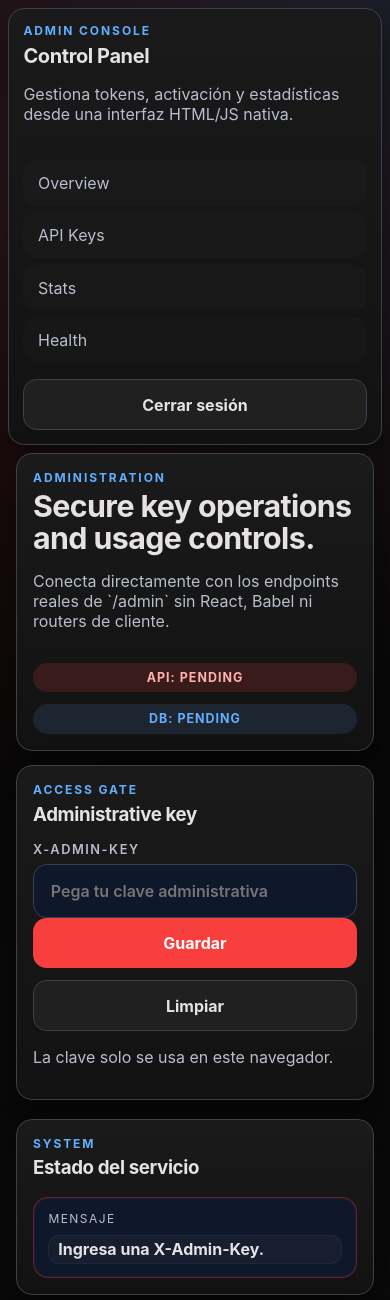
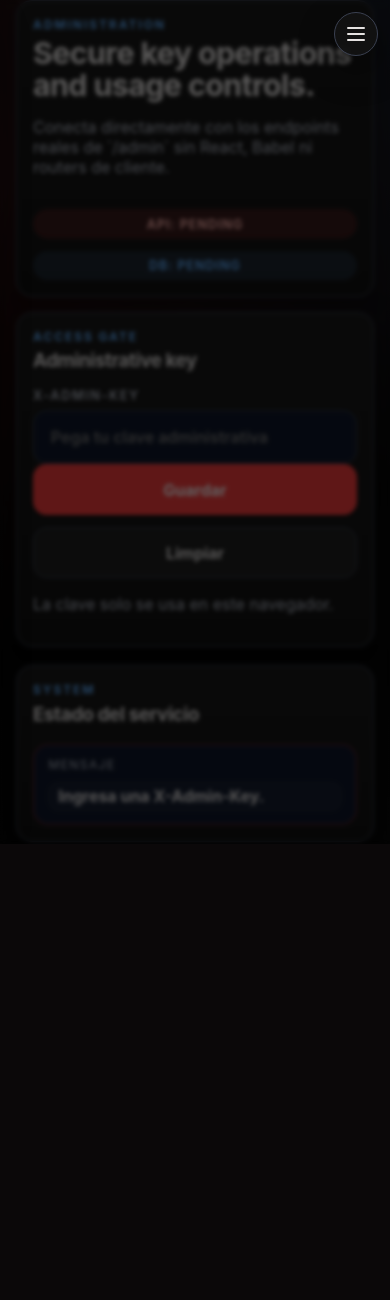
Before and after one commit to CodeRED-95/dni-api, a FastAPI app: page /admin-web in a window 390 px wide. Shown: the top 1300 px of the page. After the commit the page ends 809 px from the top, so only its background shows below. Run offline with FastAPI, Linux system fonts and the light colour scheme.

Commit message:
feat: Implementar menú lateral móvil y su funcionalidad en la interfaz de administración

```diff
--- a/app/static/css/admin.css
+++ b/app/static/css/admin.css
@@ -28,6 +28,15 @@ body.admin-page {
 }
 
 a { color: inherit; }
+
+.mobile-menu-button,
+.sidebar-backdrop {
+  display: none;
+}
+
+:root {
+  --sidebar-overlay: 0.62;
+}
 
 .card {
   background: linear-gradient(180deg, var(--surface-2), var(--surface));
@@ -397,6 +406,58 @@ tbody tr:hover { background: rgba(255,255,255,0.02); }
 }
 
 @media (max-width: 720px) {
+  .mobile-menu-button {
+    display: inline-flex;
+    flex-direction: column;
+    justify-content: center;
+    align-items: center;
+    gap: 4px;
+    position: fixed;
+    top: 0.75rem;
+    right: 0.75rem;
+    z-index: 70;
+    width: 44px;
+    height: 44px;
+    padding: 0;
+    border: 1px solid var(--border);
+    border-radius: 999px;
+    background: rgba(18, 18, 18, 0.96);
+    color: var(--text);
+    font: inherit;
+    font-weight: 700;
+    box-shadow: var(--shadow);
+  }
+
+  .mobile-menu-button span {
+    width: 18px;
+    height: 2px;
+    border-radius: 999px;
+    background: currentColor;
+    transition: transform 240ms ease, opacity 240ms ease;
+    transform-origin: center;
+  }
+
+  .mobile-menu-button[aria-expanded="true"] span:nth-child(1) {
+    transform: translateY(6px) rotate(45deg);
+  }
+
+  .mobile-menu-button[aria-expanded="true"] span:nth-child(2) {
+    opacity: 0;
+  }
+
+  .mobile-menu-button[aria-expanded="true"] span:nth-child(3) {
+    transform: translateY(-6px) rotate(-45deg);
+  }
+
+  .sidebar-backdrop {
+    display: block;
+    position: fixed;
+    inset: 0;
+    z-index: 55;
+    background: rgba(0, 0, 0, var(--sidebar-overlay));
+    backdrop-filter: blur(2px);
+  }
+
   .hero {
     flex-direction: column;
   }
@@ -406,9 +467,19 @@ tbody tr:hover { background: rgba(255,255,255,0.02); }
   }
 
   .sidebar {
-    width: calc(100% - 1rem);
-    margin: 0.5rem;
+    position: fixed;
+    inset: 0.5rem auto 0.5rem 0.5rem;
+    width: min(82vw, 320px);
+    margin: 0;
     padding: 0.9rem;
+    transform: translateX(calc(-100% - 1rem));
+    transition: transform 280ms cubic-bezier(0.2, 0.8, 0.2, 1);
+    z-index: 60;
+    overflow-y: auto;
+  }
+
+  .sidebar.is-open {
+    transform: translateX(0);
   }
 
   .sidebar-actions {
@@ -439,6 +510,10 @@ tbody tr:hover { background: rgba(255,255,255,0.02); }
   .actions .button,
   .footer-links a {
     width: 100%;
+  }
+
+  body.sidebar-open {
+    overflow: hidden;
   }
 
   .status-inline {
--- a/app/static/js/admin.js
+++ b/app/static/js/admin.js
@@ -19,6 +19,9 @@ const tokenDialogCopy = el("tokenDialogCopy");
 const tokenDialogClose = el("tokenDialogClose");
 const apiHealthPill = el("apiHealthPill");
 const dbHealthPill = el("dbHealthPill");
+const sidebar = el("adminSidebar");
+const sidebarToggle = el("sidebarToggle");
+const sidebarBackdrop = el("sidebarBackdrop");
 
 function getAdminKey() {
   return (localStorage.getItem(STORAGE_KEY) || adminKeyInput?.value || "").trim();
@@ -137,6 +140,15 @@ function loadSavedKey() {
   syncHint(saved ? "X-Admin-Key cargada desde almacenamiento local." : "La clave solo se usa en este navegador.");
 }
 
+function setSidebarOpen(isOpen) {
+  if (!sidebar || !sidebarToggle || !sidebarBackdrop) return;
+  sidebar.classList.toggle("is-open", isOpen);
+  sidebarBackdrop.hidden = !isOpen;
+  sidebarToggle.setAttribute("aria-expanded", String(isOpen));
+  sidebarToggle.setAttribute("aria-label", isOpen ? "Cerrar menú" : "Abrir menú");
+  document.body.classList.toggle("sidebar-open", isOpen);
+}
+
 saveBtn?.addEventListener("click", () => {
   const value = adminKeyInput.value.trim();
   if (!value) return;
@@ -173,6 +185,21 @@ tokensBody?.addEventListener("click", async (event) => {
   }
 });
 
+sidebarToggle?.addEventListener("click", () => {
+  const isOpen = !sidebar?.classList.contains("is-open");
+  setSidebarOpen(isOpen);
+});
+
+sidebarBackdrop?.addEventListener("click", () => setSidebarOpen(false));
+
+sidebar?.addEventListener("click", (event) => {
+  if (event.target.closest("a")) setSidebarOpen(false);
+});
+
+document.addEventListener("keydown", (event) => {
+  if (event.key === "Escape") setSidebarOpen(false);
+});
+
 tokenDialogClose?.addEventListener("click", () => tokenDialog.close());
 tokenDialog?.addEventListener("click", (event) => {
   if (event.target === tokenDialog) tokenDialog.close();
--- a/app/templates/admin.html
+++ b/app/templates/admin.html
@@ -7,7 +7,13 @@
   <link rel="stylesheet" href="/static/css/admin.css?v=6">
 </head>
 <body class="admin-page">
-  <aside class="sidebar card">
+  <button id="sidebarToggle" class="mobile-menu-button" type="button" aria-controls="adminSidebar" aria-expanded="false" aria-label="Abrir menú">
+    <span></span>
+    <span></span>
+    <span></span>
+  </button>
+  <div id="sidebarBackdrop" class="sidebar-backdrop" hidden></div>
+  <aside id="adminSidebar" class="sidebar card">
     <div>
       <p class="eyebrow">Admin Console</p>
       <h1>Control Panel</h1>
```
Also changed, not shown: local.db.
